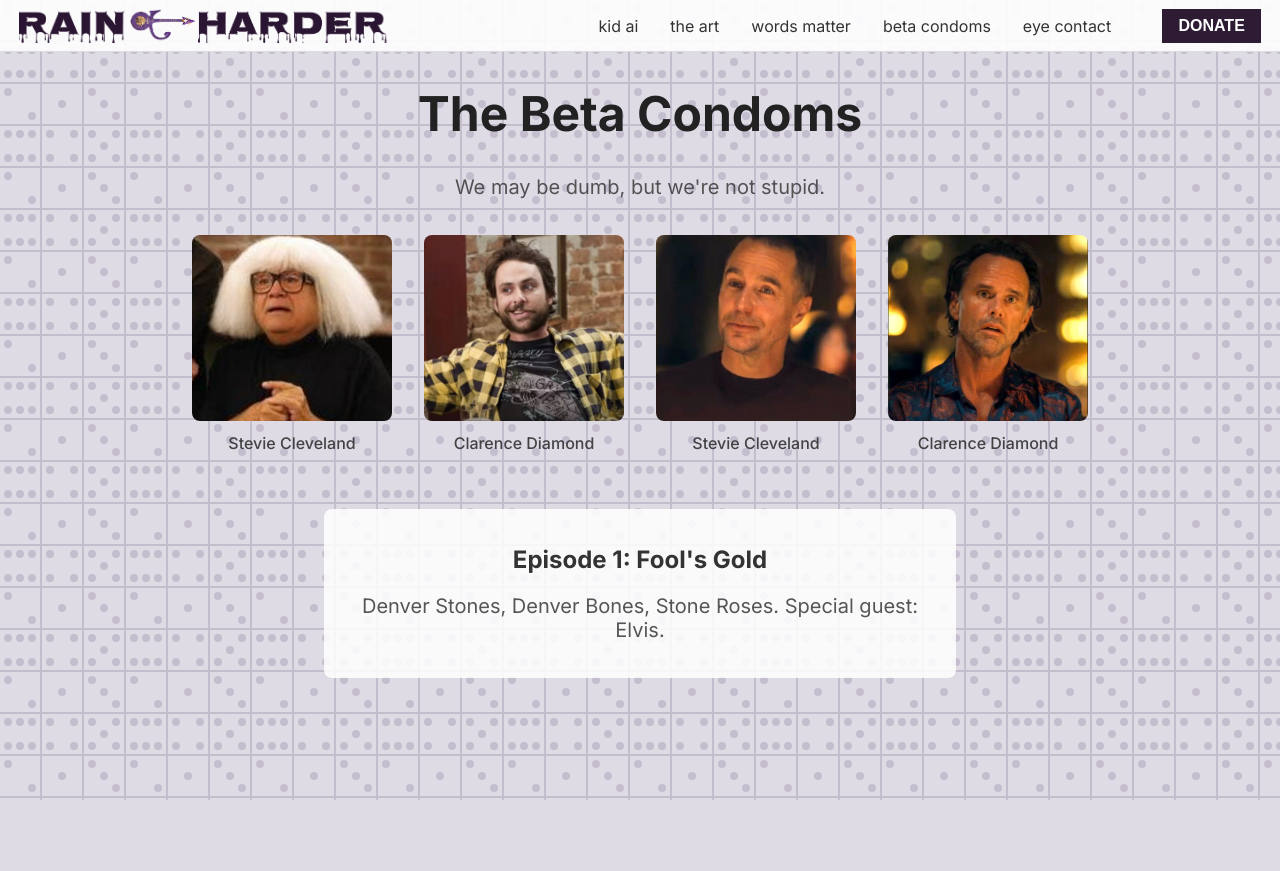
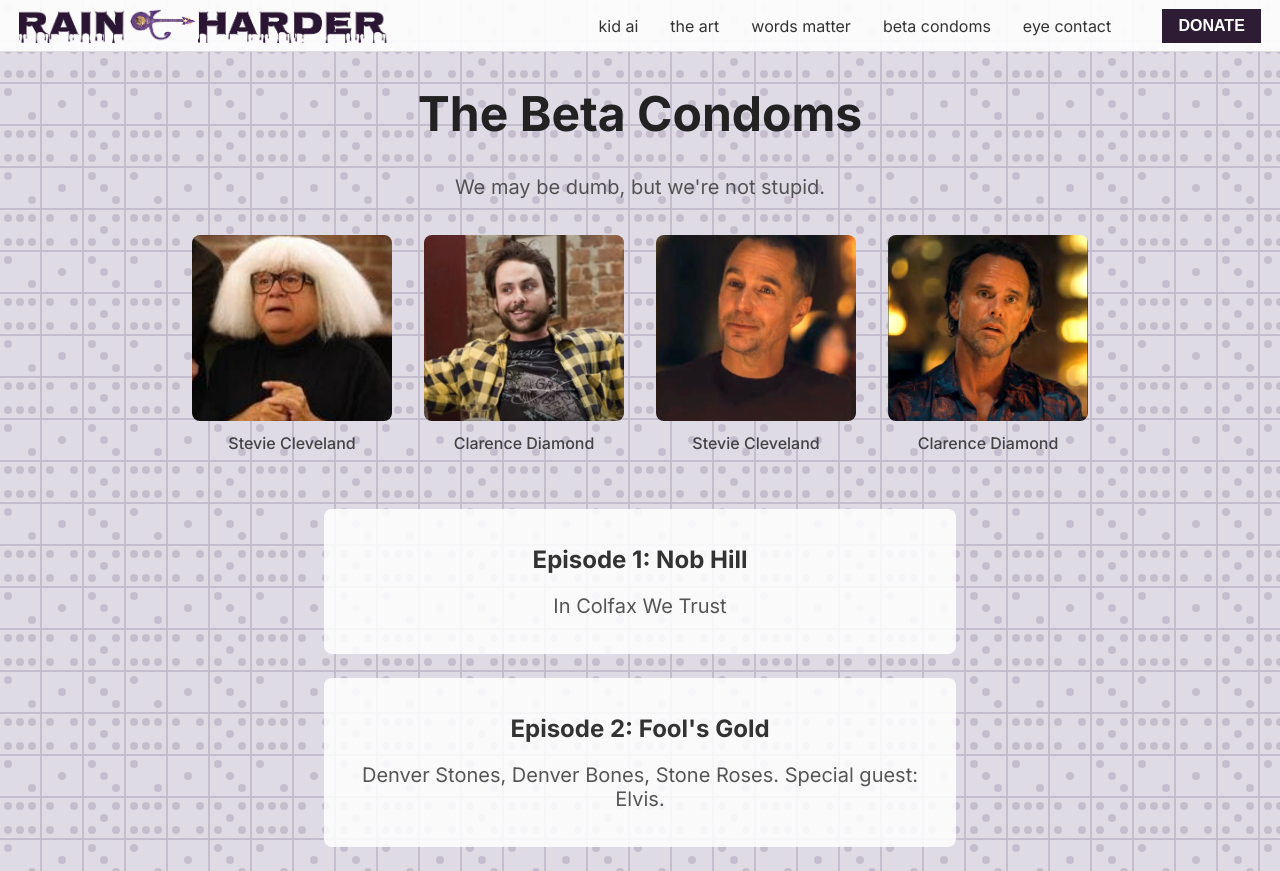
Before and after one commit to pocketsquare/rainharder, a SvelteKit app: page /fools in a window 1280 px wide. Before the commit the page ends 800 px from the top, so only its background shows below. Built offline with nearby package versions, Linux system fonts and the light colour scheme.

Commit message:
decisions and revisions which a minute will reverse

```diff
--- a/src/lib/Header.svelte
+++ b/src/lib/Header.svelte
@@ -30,7 +30,7 @@
       <div class="donate-dropdown">
         <a href="https://1strcf.org/make-a-donation/" target="_blank" rel="noopener noreferrer">First Responders</a>
         <a href="https://www.coloradoveteranschamber.org" target="_blank" rel="noopener noreferrer">Colorado Veterans</a>
-        <a href="https://denverzoo.org/support/donate/" target="_blank" rel="noopener noreferrer">Denver Zoo</a>
+        <a href="https://give.dug.org/give/498865" target="_blank" rel="noopener noreferrer">Denver Urban</a>
         <a href="https://give.propublica.org/give/346423/%23!/donation/checkout#!/donation/checkout" target="_blank" rel="noopener noreferrer">ProPublica</a>
       </div>
       {/if}
--- a/src/routes/+page.svelte
+++ b/src/routes/+page.svelte
@@ -22,9 +22,7 @@
   <ul class="link-list">
     <li><a href="/pdfs/Sammy_Buckets_Misses.pdf">Sammy Buckets Misses</a></li>
     <li>
-      <a href="/pdfs/The%20Art%20of%20Dressing%20Fiscally%20MS.pdf" target="_blank">
-        The Art of Dressing Fiscally
-      </a>
+      <a href="/art">The Art of Dressing Fiscally</a>
     </li>
     <li>
       <a href="/fools">
--- a/src/routes/fools/+page.svelte
+++ b/src/routes/fools/+page.svelte
@@ -39,7 +39,12 @@
   </section>
 
   <section class="episode-sample">
-    <h2>Episode 1: Fool's Gold</h2>
+    <h2>Episode 1: Nob Hill</h2>
+    <p>In Colfax We Trust</p>
+  </section>
+
+  <section class="episode-sample">
+    <h2>Episode 2: Fool's Gold</h2>
     <p>Denver Stones, Denver Bones, Stone Roses. Special guest: Elvis.</p>
   </section>
 </div>
```
Also changed, not shown: src/routes/art/+page.svelte (added, +17 -0 lines), static/horrivet.png (added), static/styles.css (line endings or trailing spaces).
